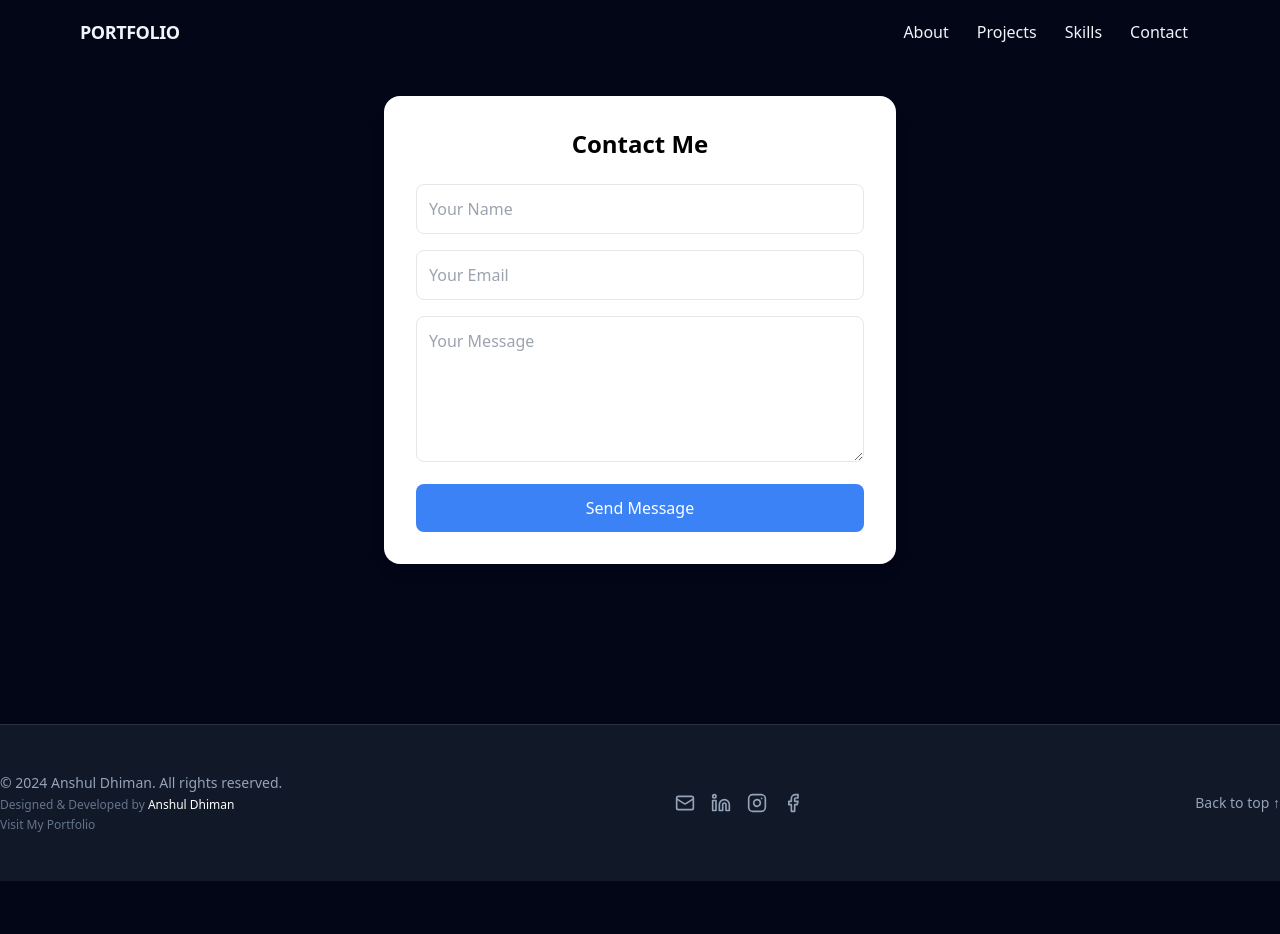
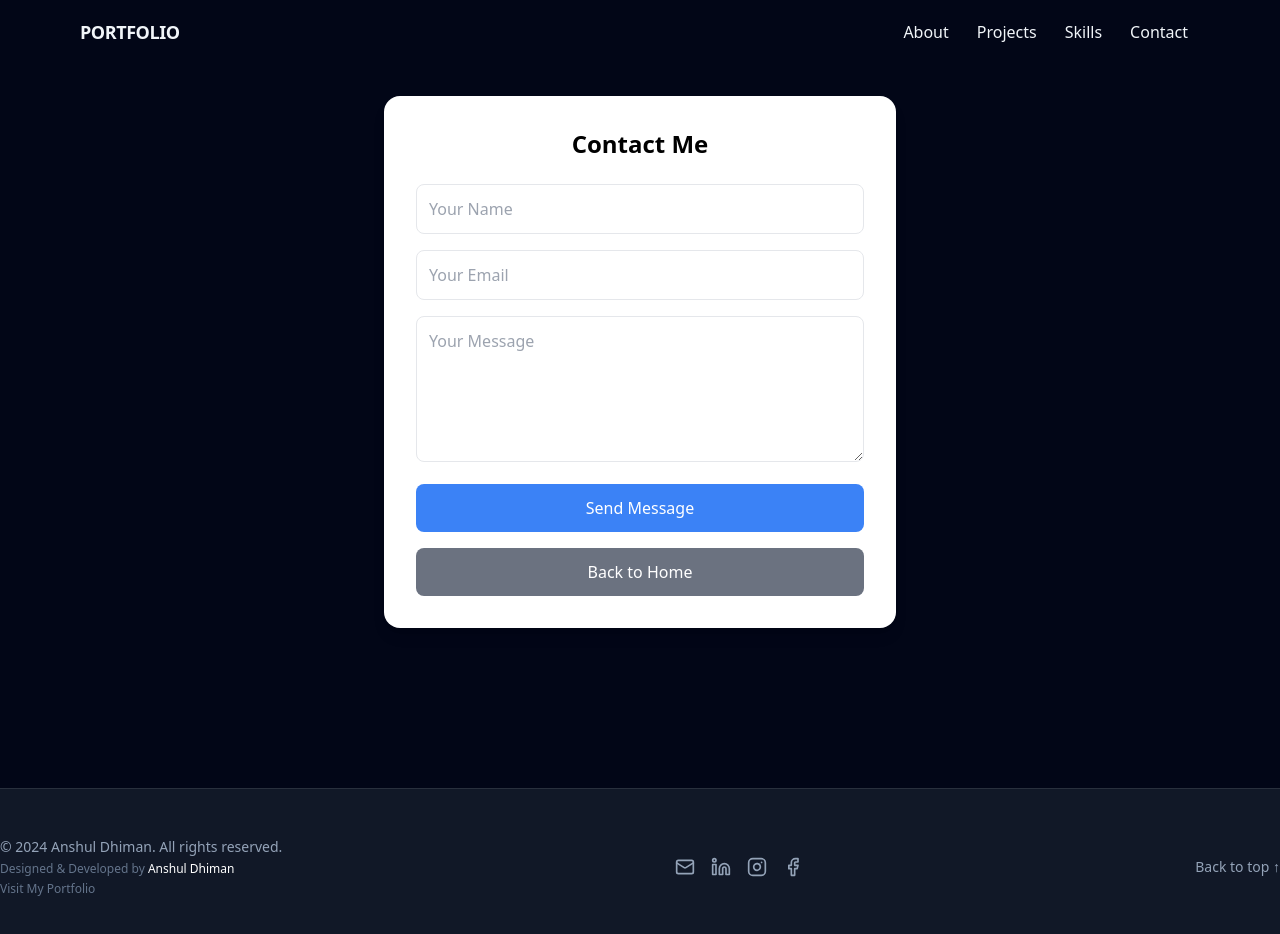
Before and after one commit to Anshuldhiman09/manojDhiman-portfolio, a React (Vite) app: page /contact-form in a window 1280 px wide. Shown: the top 934 px of the page. Before the commit the page ends 881 px from the top, so only its background shows below. Built offline with nearby package versions, Linux system fonts and the light colour scheme.

Commit message:
Final change

```diff
--- a/src/components/ContactForm.jsx
+++ b/src/components/ContactForm.jsx
@@ -1,4 +1,5 @@
 import { useState } from "react";
+import { useNavigate } from "react-router-dom"; // ✅ import navigation hook
 import emailjs from "emailjs-com";
 
 export default function ContactForm() {
@@ -7,6 +8,8 @@ export default function ContactForm() {
     email: "",
     message: ""
   });
+
+  const navigate = useNavigate(); // ✅ initialize navigation
 
   const handleChange = (e) => {
     setFormData({ ...formData, [e.target.name]: e.target.value });
@@ -37,6 +40,7 @@ export default function ContactForm() {
     <section className="section py-12">
       <div className="max-w-lg mx-auto bg-white dark:bg-gray-900 p-8 rounded-2xl shadow-lg">
         <h2 className="text-2xl font-bold mb-6 text-center text-black">Contact Me</h2>
+
         <form onSubmit={handleSubmit} className="space-y-4">
           <input
             type="text"
@@ -65,6 +69,7 @@ export default function ContactForm() {
             required
             className="w-full p-3 border rounded-lg bg-white text-gray-900 dark:bg-gray-800 dark:text-white"
           />
+
           <button
             type="submit"
             className="w-full bg-blue-500 text-white p-3 rounded-lg hover:bg-blue-600 transition"
@@ -72,6 +77,14 @@ export default function ContactForm() {
             Send Message
           </button>
         </form>
+
+        {/* 🔙 Back to Home Button */}
+        <button
+          onClick={() => navigate("/")}
+          className="w-full mt-4 bg-gray-500 text-white p-3 rounded-lg hover:bg-gray-600 transition"
+        >
+          Back to Home
+        </button>
       </div>
     </section>
   );
```
